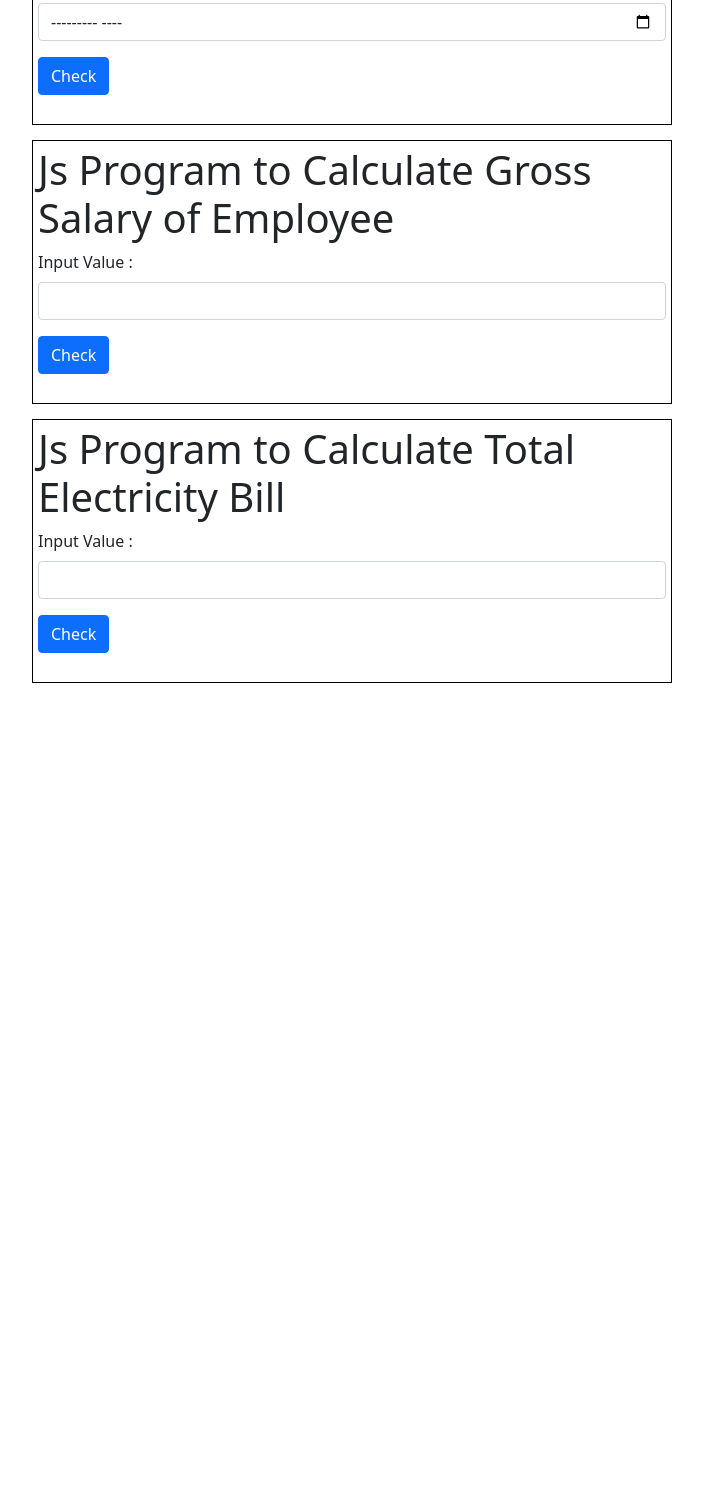
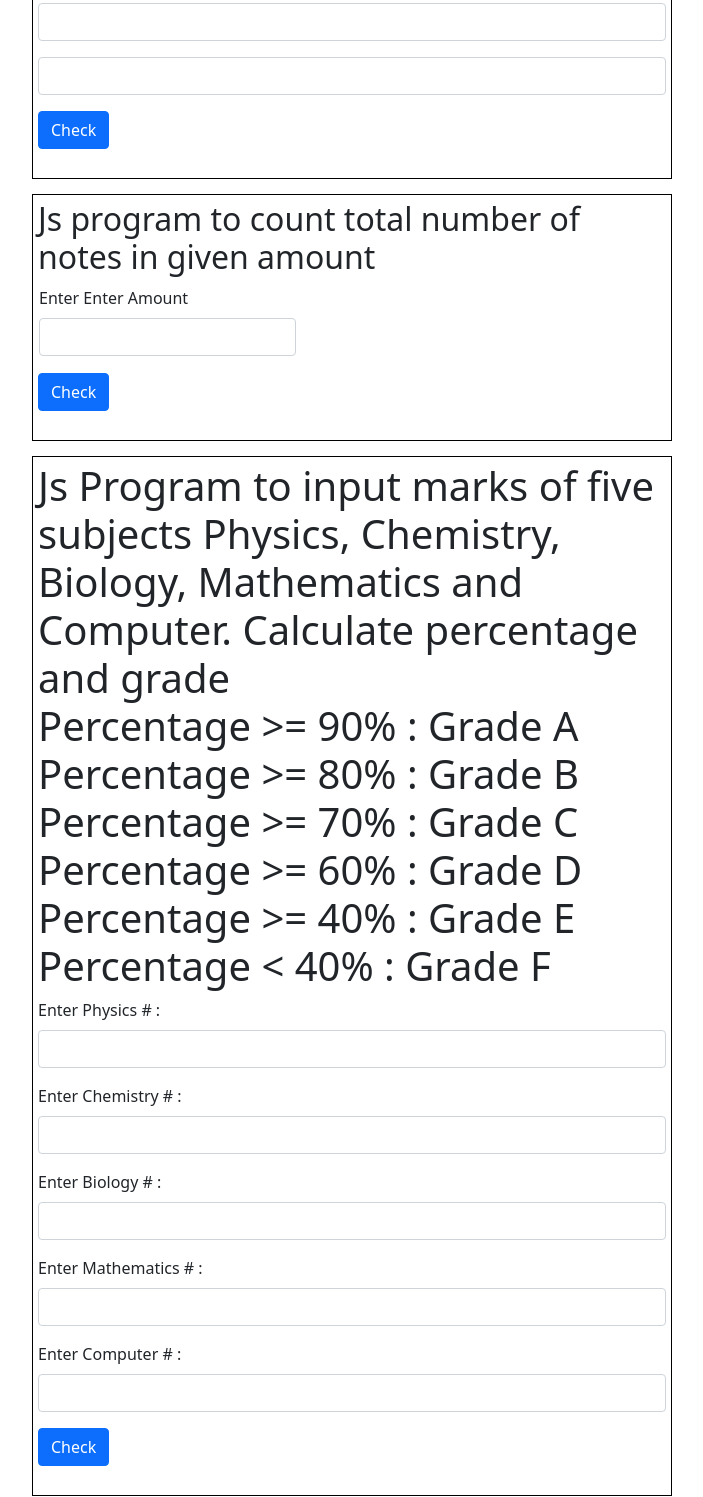
Before and after one commit to waqas-aleem/Assignment-07, a plain HTML site: page index.html in a window 1280 px wide. Shown: the part 3266-4763 px from the top of the page, without its empty margins (288-991 px from the left). Before the commit the page ends 3964 px from the top, so only its background shows below. Drawn offline with nearby package versions, Linux system fonts and the light colour scheme.

Commit message:
Updated Index.html

```diff
--- a/index.html
+++ b/index.html
@@ -1,12 +1,16 @@
 <!DOCTYPE html>
 <html lang="en">
+
 <head>
     <meta charset="UTF-8">
     <meta http-equiv="X-UA-Compatible" content="IE=edge">
     <meta name="viewport" content="width=device-width, initial-scale=1.0">
-    <link href="https://cdn.jsdelivr.net/npm/bootstrap@5.1.3/dist/css/bootstrap.min.css" rel="stylesheet" integrity="sha384-1BmE4kWBq78iYhFldvKuhfTAU6auU8tT94WrHftjDbrCEXSU1oBoqyl2QvZ6jIW3" crossorigin="anonymous">    <link rel="stylesheet" href="./css/style.css">
+    <link href="https://cdn.jsdelivr.net/npm/bootstrap@5.1.3/dist/css/bootstrap.min.css" rel="stylesheet"
+        integrity="sha384-1BmE4kWBq78iYhFldvKuhfTAU6auU8tT94WrHftjDbrCEXSU1oBoqyl2QvZ6jIW3" crossorigin="anonymous">
+    <link rel="stylesheet" href="./css/style.css">
     <title>Js Assignment-1</title>
 </head>
+
 <body>
     <!-- Js Prog. 1 -->
     <div class="js">
@@ -14,8 +18,8 @@
         <h1> Js Program to Find Maximum Number(Between 2 Inputs) </h1>
 
 
-    <label for="firstNumber" > First Number :</label>
-      <input type="text" id="firstNumber" class="form-control" >
+        <label for="firstNumber"> First Number :</label>
+        <input type="text" id="firstNumber" class="form-control">
 
         <label for="secondNumber" class="form-label"> Second Number :</label>
         <input type="text" id="secondNumber" class="form-control mb-3">
@@ -29,7 +33,7 @@
     <div class="js">
         <h1> Js Program to Find Maximum Number(Between 3 Inputs) </h1>
         <label for="firstNumber1" class="form-label "> First Number :</label>
-      <input type="text" id="firstNumber1" class="form-control" >
+        <input type="text" id="firstNumber1" class="form-control">
 
         <label for="secondNumber1" class="form-label "> Second Number :</label>
         <input type="text" id="secondNumber1" class="form-control">
@@ -46,7 +50,7 @@
     <div class="js">
         <h1> Js Program to Find Number is Negative/Positive/Zero </h1>
         <label for="inputcheck" class="form-label "> Input Number :</label>
-      <input type="text" id="inputcheck"  class="form-control mb-3">
+        <input type="text" id="inputcheck" class="form-control mb-3">
         <button onclick="checkNumbercondition();" class="btn btn-primary text-white mb-3"> Check</button>
         <h2 id="result2"></h2>
     </div>
@@ -58,7 +62,7 @@
         <h1> Js Program to Find Number is divisble By 5 or 11 </h1>
         <label for="divisblecheck" class="form-label "> Input Number :</label>
         <input type="text" id="divisblecheck" class="form-control mb-3">
-       <button onclick="checkNumberdivisble();"  class="btn btn-primary text-white mb-3"> Check</button>
+        <button onclick="checkNumberdivisble();" class="btn btn-primary text-white mb-3"> Check</button>
         <h2 id="result3"></h2>
     </div>
     <!-- Js Prog. 4 -->
@@ -68,7 +72,7 @@
     <div class="js">
         <h1> Js Program to Find Number is Even or Odd </h1>
         <label for="checkevenodd" class="form-label "> Input Number :</label>
-      <input type="text" id="checkevenodd" class="form-control mb-3" >
+        <input type="text" id="checkevenodd" class="form-control mb-3">
         <button onclick="checkNumberOddEven();" class="btn btn-primary text-white mb-3"> Check</button>
         <h2 id="result4"></h2>
     </div>
@@ -110,7 +114,7 @@
     <div class="js">
         <h1> Js Program to Find Alphabet, Digit or Special Character </h1>
         <label for="checkvalue" class="form-label "> Input Value :</label>
-      <input type="text" id="checkvalue" class="form-control mb-3" >
+        <input type="text" id="checkvalue" class="form-control mb-3">
         <button onclick="checkInputValue();" class="btn btn-primary text-white mb-3"> Check</button>
         <h2 id="result8"></h2>
     </div>
@@ -142,26 +146,80 @@
     <div class="js">
         <h1> Js Program to Print Days in a month </h1>
         <label for="checkMonthDay" class="form-label "> Input Value :</label>
-      <input type="month" id="checkMonthDay" class="form-control mb-3">
+        <input type="text" id="checkMonthDay" class="form-control mb-3">
+        <input type="text" id="checkMonthDay" class="form-control mb-3">
         <button onclick="checkDay();" class="btn btn-primary text-white mb-3"> Check</button>
         <h2 id="result11"></h2>
     </div>
     <!-- Js Prog. 12 -->
 
+    <!-- Js Prog 13 -->
+    <div class="js">
+
+        <h2>Js program to count total number of notes in given amount</h2>
+
+        <form action="#">
+            <table>
+                <tr>
+                    <td>
+                        <div class="form-group">
+                            <label for="exampleInputNo16"  class="form-label ">Enter Enter Amount</label>
+
+                            <input type="text" class="form-control mb-3" id="exampleInputNo16" autocomplete="off" >
+                        </div>
+                    </td>
+                </tr>
+
+            </table>
+            <tr>
+                <td>
+                    <button type="button" onclick="myProgram13()" class="btn btn-primary text-white mb-3">Check</button>
+                </td>
+            </tr>
+        </form>
 
 
 
+        <h2 id="my-13-div-p"></h2>
+        <h2 id="my-13-div-p-1"></h2>
 
 
 
+    </div>
+    <!--  -->
 
 
+    <!-- Js Prog. 14 -->
+    <div class="js">
+        <h1> Js Program to input marks of five subjects Physics, Chemistry, Biology, Mathematics and Computer. Calculate
+            percentage and grade<br />
+            Percentage >= 90% : Grade A<br />
+            Percentage >= 80% : Grade B<br />
+            Percentage >= 70% : Grade C<br />
+            Percentage >= 60% : Grade D<br />
+            Percentage >= 40% : Grade E<br />
+            Percentage &lt; 40% : Grade F </h1>
+        <label for="Physics" class="form-label "> Enter Physics # :</label>
+        <input type="text" id="Physics" class="form-control mb-3">
+
+        <label for="Chemistry" class="form-label "> Enter Chemistry # :</label>
+        <input type="text" id="Chemistry" class="form-control mb-3">
+
+        <label for="Biology" class="form-label "> Enter Biology # :</label>
+        <input type="text" id="Biology" class="form-control mb-3">
 
 
+        <label for="Mathematics" class="form-label "> Enter Mathematics # :</label>
+        <input type="text" id="Mathematics" class="form-control mb-3">
 
+        <label for="Computer" class="form-label "> Enter Computer # :</label>
+        <input type="text" id="Computer" class="form-control mb-3">
 
-
-
+        <button onclick="checkGradePer();" class="btn btn-primary text-white mb-3"> Check</button>
+        <h2 id="result13"></h2>
+        <h2 id="result13a"></h2>
+    </div>
+    <!-- Js Prog. 14 -->
 
 
 
@@ -192,4 +250,5 @@
 
     <script src="./js/my.js"></script>
 </body>
+
 </html>
```
Lines whose indentation alone changed are shown as unchanged.
